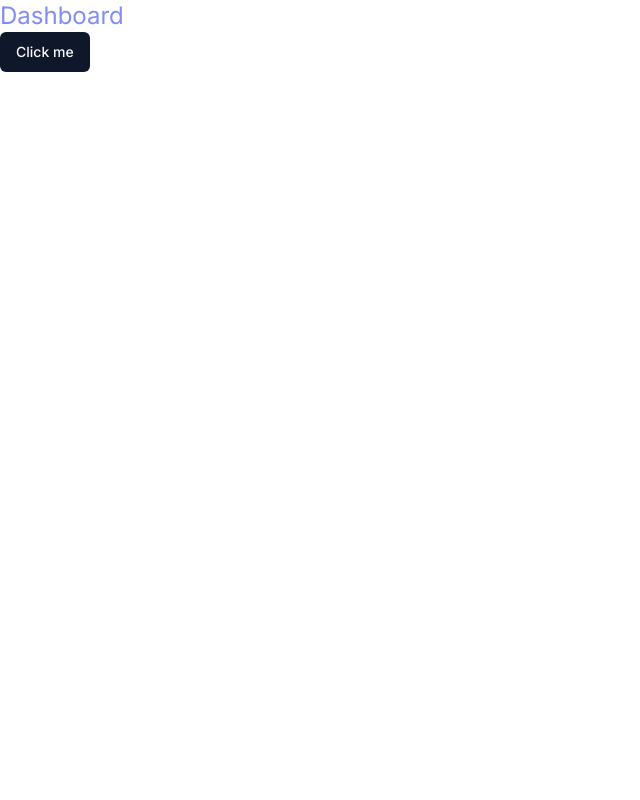
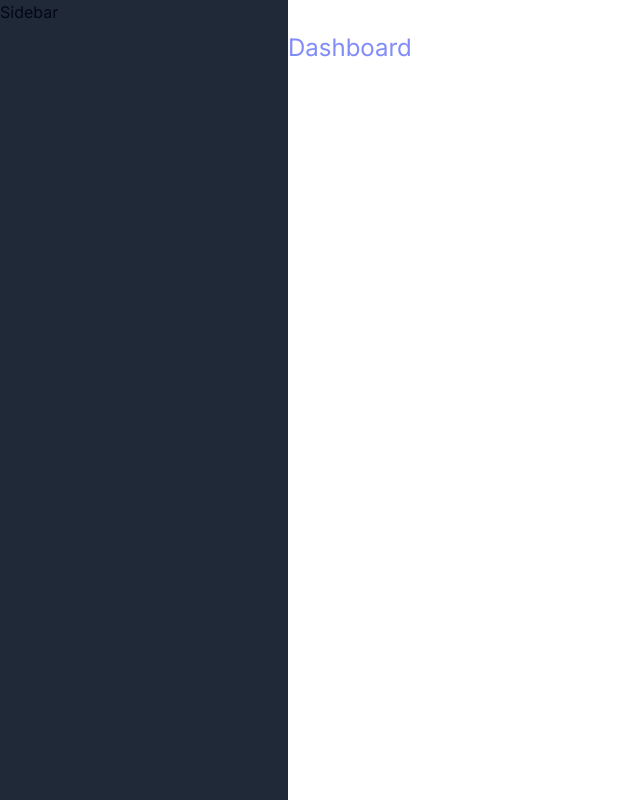
Before and after one commit to joy-ahmed/emden-ai, a Next.js app: page /dashboard in a window 1280 px wide. Shown: the whole page, without its empty margins (0-640 px from the left). Built offline with nearby package versions, Linux system fonts and the light colour scheme.

Commit message:
created navbar

```diff
--- a/app/(auth)/(routes)/sign-in/[[...sign-in]]/page.tsx
+++ b/app/(auth)/(routes)/sign-in/[[...sign-in]]/page.tsx
@@ -1,5 +1,13 @@
 import { SignIn } from "@clerk/nextjs";
 
 export default function Page() {
-  return <SignIn />;
+  return (
+    <SignIn
+      appearance={{
+        elements: {
+          formButtonPrimary: " bg-violet-800",
+        },
+      }}
+    />
+  );
 }
--- a/app/(dashboard)/(routes)/dashboard/page.tsx
+++ b/app/(dashboard)/(routes)/dashboard/page.tsx
@@ -1,12 +1,7 @@
-import { Button } from "@/components/ui/button";
-import { UserButton } from "@clerk/nextjs";
-
 export default function Home() {
   return (
     <div>
       <h1 className="text-2xl text-indigo-400">Dashboard</h1>
-      <Button>Click me </Button>
-      <UserButton afterSignOutUrl="/" />
     </div>
   );
 }
--- /dev/null
+++ b/app/(dashboard)/layout.tsx
@@ -0,0 +1,18 @@
+import Navbar from "@/components/Navbar";
+import React from "react";
+
+const DashboardLayout = ({ children }: { children: React.ReactNode }) => {
+  return (
+    <div className="h-full relative">
+      <div className="hidden h-full md:flex md:flex-col md:fixed md:w-72 md:inset-y-0 z-[80] bg-gray-800">
+        <div>Sidebar</div>
+      </div>
+      <main className="md:pl-72">
+        <Navbar />
+        {children}
+      </main>
+    </div>
+  );
+};
+
+export default DashboardLayout;
--- /dev/null
+++ b/components/Navbar.tsx
@@ -0,0 +1,19 @@
+import React from "react";
+import { Button } from "@/components/ui/button";
+import { Menu } from "lucide-react";
+import { UserButton } from "@clerk/nextjs";
+
+const Navbar = () => {
+  return (
+    <div className="flex items-center p-4">
+      <Button variant="ghost" size="icon" className="md:hidden">
+        <Menu />
+      </Button>
+      <div className="flex w-full justify-end">
+        <UserButton afterSignOutUrl="/" />
+      </div>
+    </div>
+  );
+};
+
+export default Navbar;
```
